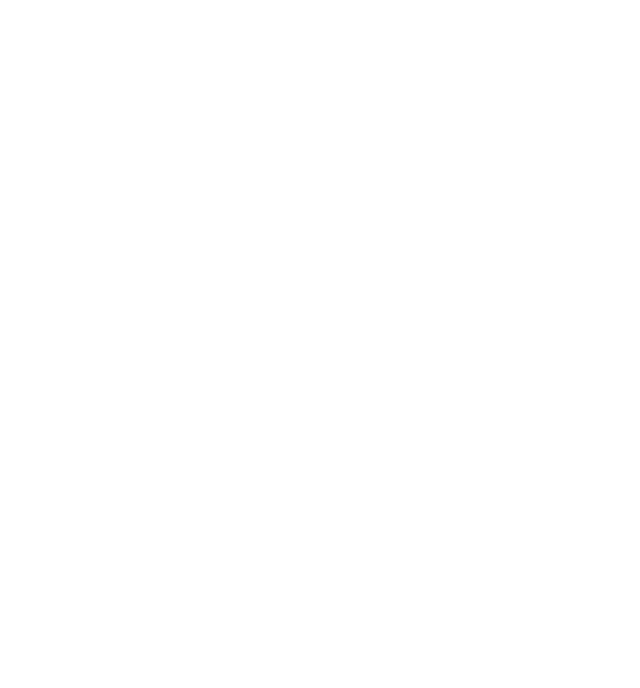
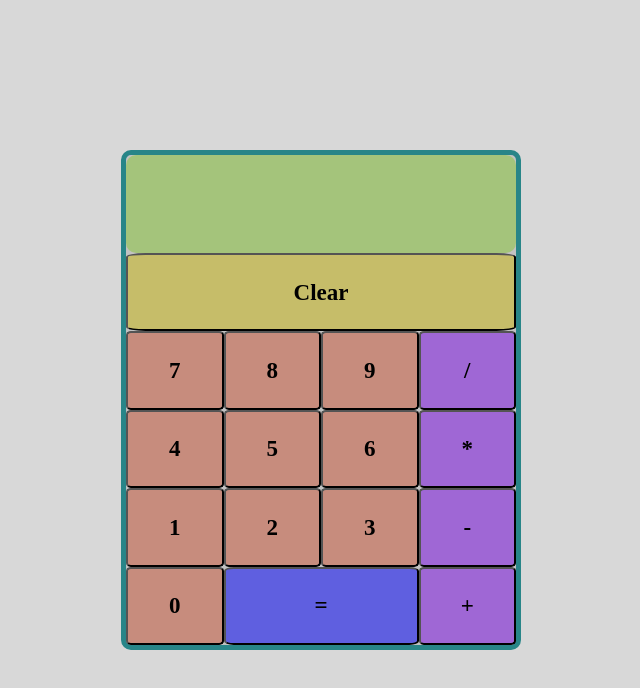
Before and after one commit to ekrat123/Calculator-TOP-project, a plain HTML site: page index.html in a window 1280 px wide. Shown: the whole page, without its empty margins (319-959 px from the left). Drawn offline with Linux system fonts and the light colour scheme.

Commit message:
html, css and javascript functions are completed.

```diff
--- a/app.js
+++ b/app.js
@@ -0,0 +1,37 @@
+let firstNum;
+let secondNum;
+let operator;
+let displayValue = "0";
+
+function add(a, b) {
+  return a + b;
+}
+
+function subtract(a, b) {
+  return a - b;
+}
+
+function multiply(a, b) {
+  return a * b;
+}
+
+function divide(a, b) {
+  return a / b;
+}
+
+function operate(operator, a, b) {
+  a = parseInt(a);
+  b = parseInt(b);
+  switch (operator) {
+    case "+":
+      return add(a, b);
+    case "-":
+      return subtract(a, b);
+    case "*":
+      return multiply(a, b);
+    case "/":
+      return divide(a, b);
+    default:
+      return "Error: Invalid operator";
+  }
+}
--- a/index.html
+++ b/index.html
@@ -7,5 +7,25 @@
     <link rel="stylesheet" href="style.css" />
     <script src="app.js" defer></script>
   </head>
-  <body></body>
+  <body>
+    <main class="container">
+      <div class="display"></div>
+      <button id="clear">Clear</button>
+      <button class="number">7</button>
+      <button class="number">8</button>
+      <button class="number">9</button>
+      <button class="operator">/</button>
+      <button class="number">4</button>
+      <button class="number">5</button>
+      <button class="number">6</button>
+      <button class="operator">*</button>
+      <button class="number">1</button>
+      <button class="number">2</button>
+      <button class="number">3</button>
+      <button class="operator">-</button>
+      <button class="number">0</button>
+      <button id="equal">=</button>
+      <button class="operator">+</button>
+    </main>
+  </body>
 </html>
--- a/style.css
+++ b/style.css
@@ -0,0 +1,58 @@
+*,
+*::after,
+*::before {
+  box-sizing: border-box;
+  margin: 0;
+  padding: 0;
+  font-family: inherit;
+  font-weight: bold;
+  font-size: 1.2rem;
+}
+
+body {
+  height: 100vh;
+  display: flex;
+  justify-content: center;
+  align-items: center;
+  background-color: rgba(128, 128, 128, 0.3);
+}
+
+.container {
+  background-color: rgba(0, 0, 0, 0.1);
+  min-width: 400px;
+  height: 500px;
+  display: flex;
+  flex-wrap: wrap;
+  border: 5px solid rgb(40, 133, 136);
+  border-radius: 10px;
+}
+
+.display {
+  background-color: rgba(136, 199, 54, 0.5);
+  flex: 1 1 100%;
+  height: 20%;
+  border-radius: 10px;
+  text-align: end;
+  padding: 0.75rem;
+}
+
+button {
+  flex: 1 1 25%;
+  height: 16%;
+  outline: none;
+  border-radius: 5%;
+  background-color: rgba(204, 97, 70, 0.548);
+}
+
+.operator {
+  background-color: rgba(137, 43, 226, 0.603);
+}
+
+#clear {
+  flex-basis: 100%;
+  background-color: rgba(204, 185, 18, 0.5);
+}
+#equal {
+  flex-basis: 50%;
+  background-color: rgba(0, 0, 255, 0.507);
+}
```
